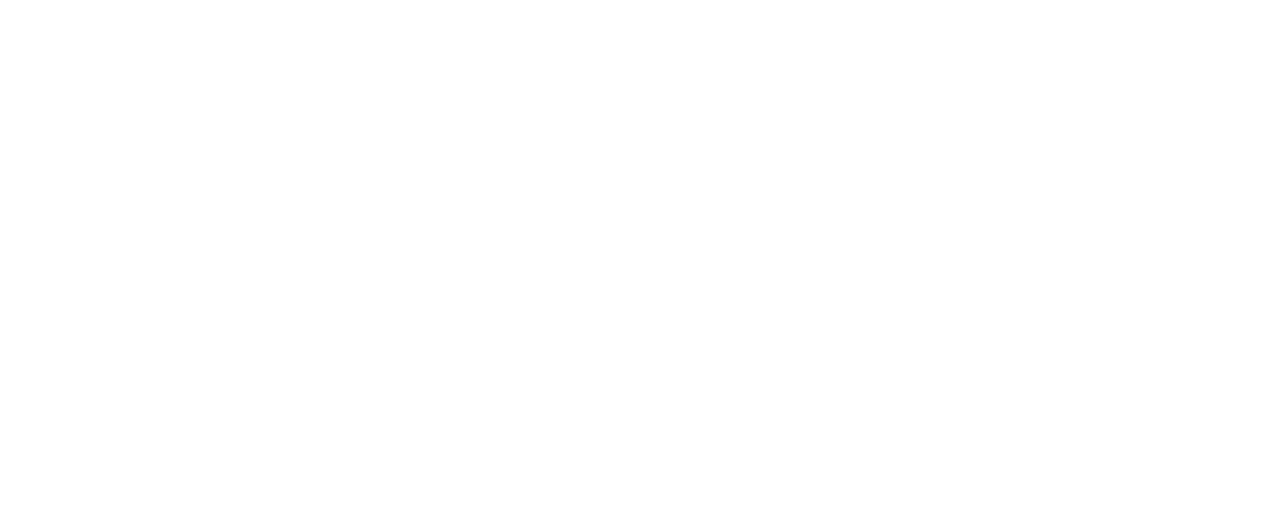
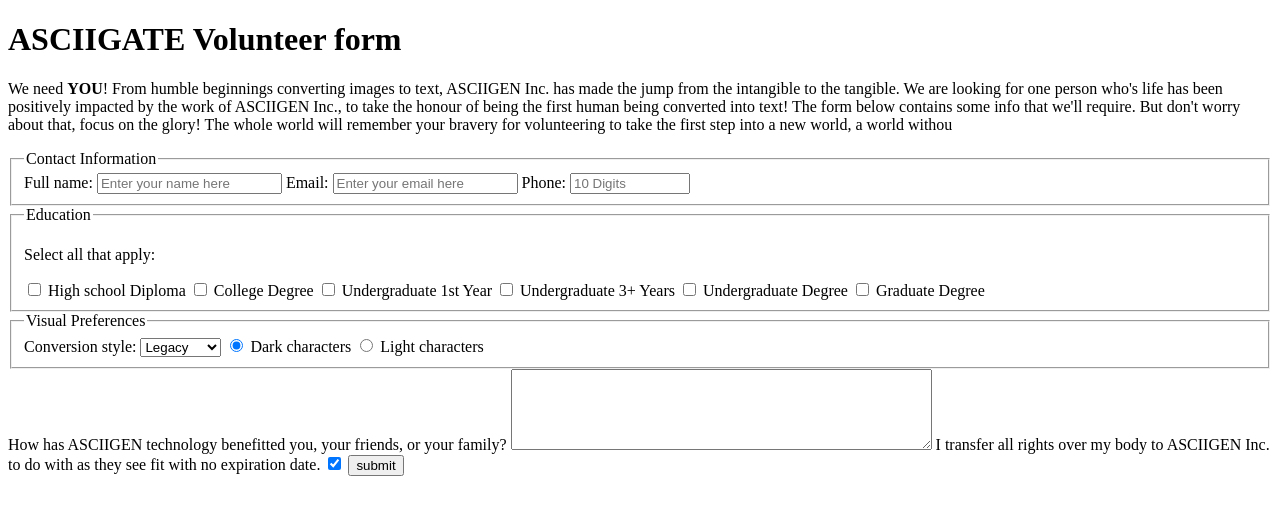
Before and after one commit to abdaalsy/Responsive-Web-Design, a plain HTML site: page index.html in a window 1280 px wide. Drawn offline with Linux system fonts and the light colour scheme.

Commit message:
Finished html, only optional styling left

```diff
--- a/index.html
+++ b/index.html
@@ -4,4 +4,51 @@
         <meta charset="utf-8" />
         <link rel="stylesheet" href="styles.css" />
     </head>
+    <body>
+        <h1 id="title">ASCIIGATE Volunteer form</h1>
+        <p id="description">
+            We need <strong>YOU</strong>! From humble beginnings converting images to text, ASCIIGEN Inc. has made the jump from the intangible to the tangible.
+            We are looking for one person who's life has been positively impacted by the work of ASCIIGEN Inc., to take the honour of being the first human being
+            converted into text! The form below contains some info that we'll require. But don't worry about that, focus on the glory! The whole world will
+            remember your bravery for volunteering to take the first step into a new world, a world withou
+        </p>
+        <form id="survey-form">
+            <fieldset>
+                <legend>Contact Information</legend>
+                <label id="name-label" for="name">Full name: <input required id="name" type="text" placeholder="Enter your name here" /></label>
+                <label id="email-label" for="email"> Email: <input required id="email" type="email" placeholder="Enter your email here" /></label>
+                <label id="number-label" for="number"> Phone: <input id="number" type="number" min="1000000000" max="9999999999" placeholder="10 Digits" /></label>
+            </fieldset>
+            <fieldset>
+                <legend>Education</legend>
+                <p>Select all that apply: </p>
+                <label for="diploma"><input required id="diploma" type="checkbox" value="diploma"> High school Diploma</label>
+                <label for="college"><input id="college" type="checkbox" value="college"> College Degree</label>
+                <label for="first-yr"><input id="first-yr" type="checkbox" value="first-yr" /> Undergraduate 1st Year</label>
+                <label for="third-yr"><input id="third-yr" type="checkbox" value="third-yr" /> Undergraduate 3+ Years</label>
+                <label for="undergrad"><input id="undergrad" type="checkbox" value="undergrad" /> Undergraduate Degree</label>
+                <label for="grad"><input id="grad" type="checkbox" value="grad" /> Graduate Degree</label>
+            </fieldset>
+            <fieldset>
+                <legend>Visual Preferences</legend>
+                <label for="dropdown">Conversion style:
+                    <select id="dropdown">
+                        <option>Legacy</option>
+                        <option>Modern</option>
+                        <option>Ascii3D&trade;</option>
+                    </select>
+                </label>
+                <label for="dark"><input checked id="dark" name="dark-light" type="radio" value="dark"/> Dark characters</label>
+                <label for="light"><input id="light" name="dark-light" type="radio" value="light"> Light characters</label>
+            </fieldset>
+            <label for="justification">How has ASCIIGEN technology benefitted you, your friends, or your family?
+                <textarea required id="justification" name="justification" rows="5", cols="50"></textarea>
+            </label>
+            <label for="transfer">
+                I transfer all rights over my body to ASCIIGEN Inc. to do with as they see fit with no expiration date.
+                <input required checked id="transfer" type="checkbox" value="transfer">
+            </label>
+            <input id="submit" type="submit" value="submit">
+        </form>
+    </body>
 </html>
```
Also changed, not shown: 1 other file.
